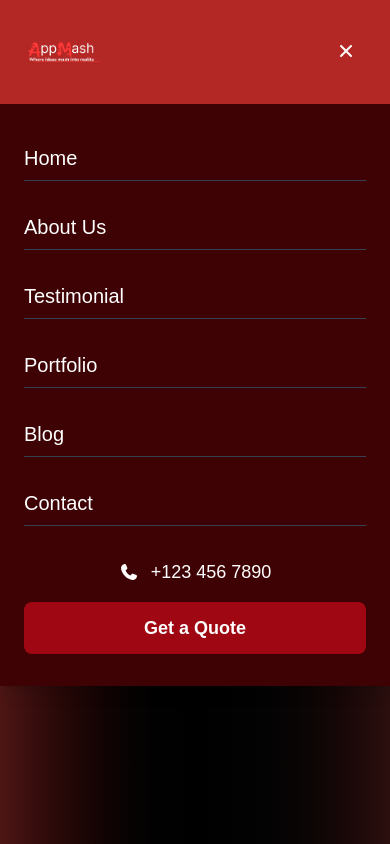
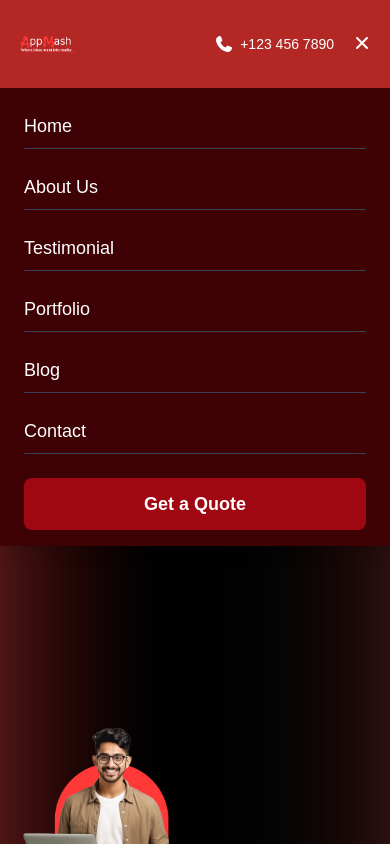
Before and after one commit to Asharkhan468/AppMash-Company-website, a Next.js app: page / in a window 390 px wide. Both pictures are taken after a click on the button 346 px from the left and 52 px from the top of the page. Shown: the top 844 px of the page. Built offline with nearby package versions, Linux system fonts and the light colour scheme; a web font is replaced by a local one.

Commit message:
SOME ISSUES [FIX]

```diff
--- a/app/components/Navbar.tsx
+++ b/app/components/Navbar.tsx
@@ -13,6 +13,7 @@ const Navbar = () => {
 
   const handleButtonClick = () => {
     setShowForm(true);
+    setMenuOpen(false); // Close mobile menu when form opens
   };
   const pathname = usePathname();
   const router = useRouter();
@@ -34,13 +35,14 @@ const Navbar = () => {
         el.scrollIntoView({ behavior: "smooth" });
       }
     }
+    setMenuOpen(false); // Close mobile menu when a link is clicked
   };
 
   return (
-    <div className="w-full bg-gradient1 shadow-lg p-0 sticky top-0 z-50 ">
+    <div className="w-full bg-gradient1 shadow-lg p-0 sticky top-0 z-50">
       {/* Mobile Header (visible only on mobile) */}
-      <div className="md:hidden flex justify-between items-center px-8 py-3 bg-primary2 pl-6 ">
-        <Link href="/" className="relative h-20 w-20 to-black">
+      <div className="md:hidden flex justify-between items-center px-4 py-3 bg-primary2">
+        <Link href="/" className="relative h-16 w-16">
           <Image
             src="/appmashLogo.png"
             alt="Logo"
@@ -48,6 +50,14 @@ const Navbar = () => {
             className="object-contain p-1"
           />
         </Link>
+        <div className="flex items-center gap-4">
+          <div className="flex items-center">
+            <FontAwesomeIcon
+              icon={faPhone}
+              className="text-secondary1 w-4 h-4 mr-2"
+            />
+            <span className="text-sm text-white">+123 456 7890</span>
+          </div>
           <button
             onClick={() => setMenuOpen(!menuOpen)}
             className="text-white focus:outline-none"
@@ -57,6 +67,7 @@ const Navbar = () => {
               className="h-6 w-6"
             />
           </button>
+        </div>
       </div>
 
       {/* Desktop Header (hidden on mobile) */}
@@ -74,7 +85,7 @@ const Navbar = () => {
         </div>
 
         {/* Navbar Section */}
-        <nav className="flex-1 bg-primary2 text-secondary1 rounded-tl-3xl  flex items-center">
+        <nav className="flex-1 bg-primary2 text-secondary1 rounded-tl-3xl flex items-center">
           <div className="w-full max-w-[1300px] mx-auto px-12 md:px-12 lg:px-8">
             <div className="flex items-center justify-between w-full h-20">
               {/* Desktop Navigation */}
@@ -123,7 +134,40 @@ const Navbar = () => {
             </div>
           </div>
         </nav>
+      </div>
 
+      {/* Mobile Navigation Menu */}
+      {menuOpen && (
+        <div className="md:hidden bg-gradient1 text-secondary1">
+          <div className="px-6 py-4 space-y-4">
+            {menu.map((item) => (
+              <Link
+                key={item.name}
+                href={
+                  item.type === "section" ? `/#${item.id}` : item.path || "/"
+                }
+                scroll={item.type === "section" ? false : true}
+                onClick={(e) => handleClick(e, item)}
+                className="block text-lg font-medium hover:text-gray-300 transition py-2 border-b border-gray-700"
+              >
+                {item.name}
+              </Link>
+            ))}
+
+            {/* CTA Mobile */}
+            <div className="mt-6">
+              <button
+                onClick={handleButtonClick}
+                className="bg-red-800 hover:bg-red-700 text-secondary1 px-6 py-3 rounded-lg w-full text-center transition transform hover:scale-105 text-lg font-semibold"
+              >
+                Get a Quote
+              </button>
+            </div>
+          </div>
+        </div>
+      )}
+
+      {/* Form Modal (shared by both mobile and desktop) */}
       {showForm && (
         <div className="fixed inset-0 bg-black/60 backdrop-blur-sm flex justify-center items-center z-[9999] p-4">
           {/* Main Form Container */}
@@ -149,48 +193,6 @@ const Navbar = () => {
         </div>
       )}
     </div>
-
-      {/* Mobile Navigation Menu */}
-      {menuOpen && (
-        <div className="md:hidden bg-gradient1 text-secondary1">
-          <div className="px-6 py-8 space-y-6">
-            {[
-              "Home",
-              "About Us",
-              "Testimonial",
-              "Portfolio",
-              "Blog",
-              "Contact",
-            ].map((item) => (
-              <Link
-                key={item}
-                href={`/${
-                  item === "Home" ? "" : item.toLowerCase().replace(/\s/g, "")
-                }`}
-                className="block text-xl font-medium hover:text-gray-300 transition py-2 border-b border-gray-700"
-                onClick={() => setMenuOpen(false)}
-              >
-                {item}
-              </Link>
-            ))}
-
-            {/* Contact Info & CTA Mobile */}
-            <div className="mt-8 space-y-4">
-              <div className="flex items-center justify-center">
-                <FontAwesomeIcon
-                  icon={faPhone}
-                  className="text-secondary1 w-5 h-5 mr-3"
-                />
-                <span className="text-lg">+123 456 7890</span>
-              </div>
-              <button className="bg-red-800 hover:bg-red-700 text-secondary1 px-6 py-3 rounded-lg w-full text-center transition transform hover:scale-105 text-lg font-semibold">
-                Get a Quote
-              </button>
-            </div>
-          </div>
-        </div>
-      )}
-    </div>
   );
 };
 
--- a/next.config.ts
+++ b/next.config.ts
@@ -1,10 +1,8 @@
 import type { NextConfig } from "next";
 
 const nextConfig: NextConfig = {
-  output: "standalone", // or 'export' if static
-  images: {
-    unoptimized: true, // if you're having image-related layout issues
-  },
+  output: "standalone",
+  swcMinify: false,
 };
 
 export default nextConfig;
```
Lines whose indentation alone changed are shown as unchanged.
